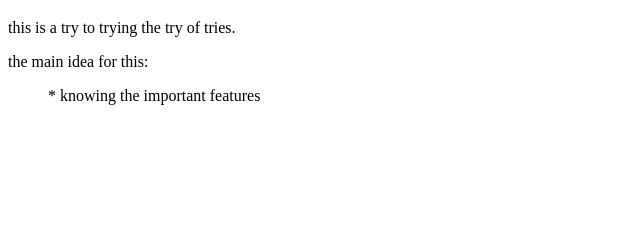
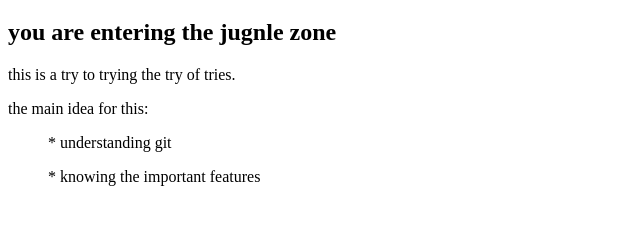
Before and after one commit to JonathanOH-1/newGitTest, a plain HTML site: page index.html in a window 1280 px wide. Shown: the part 61-286 px from the top of the page, without its empty margins (0-640 px from the left). Drawn offline with Linux system fonts and the light colour scheme.

Commit message:
Update index.html

```diff
--- a/index.html
+++ b/index.html
@@ -1,11 +1,15 @@
 <!DOCTYPE html>
 <html>
 <head>
+
 	<h1> Welcome to the Jungle </h1>
+	<h2> you are entering the jugnle zone</h2>
 	<p> this is a try to trying the try of tries.</p>
 
 	    <p> the main idea for this: </p>
+		<ul> * understanding git</ul>
 		<ul> * knowing the important features</ul>
+
 
 
 	</title>
```
